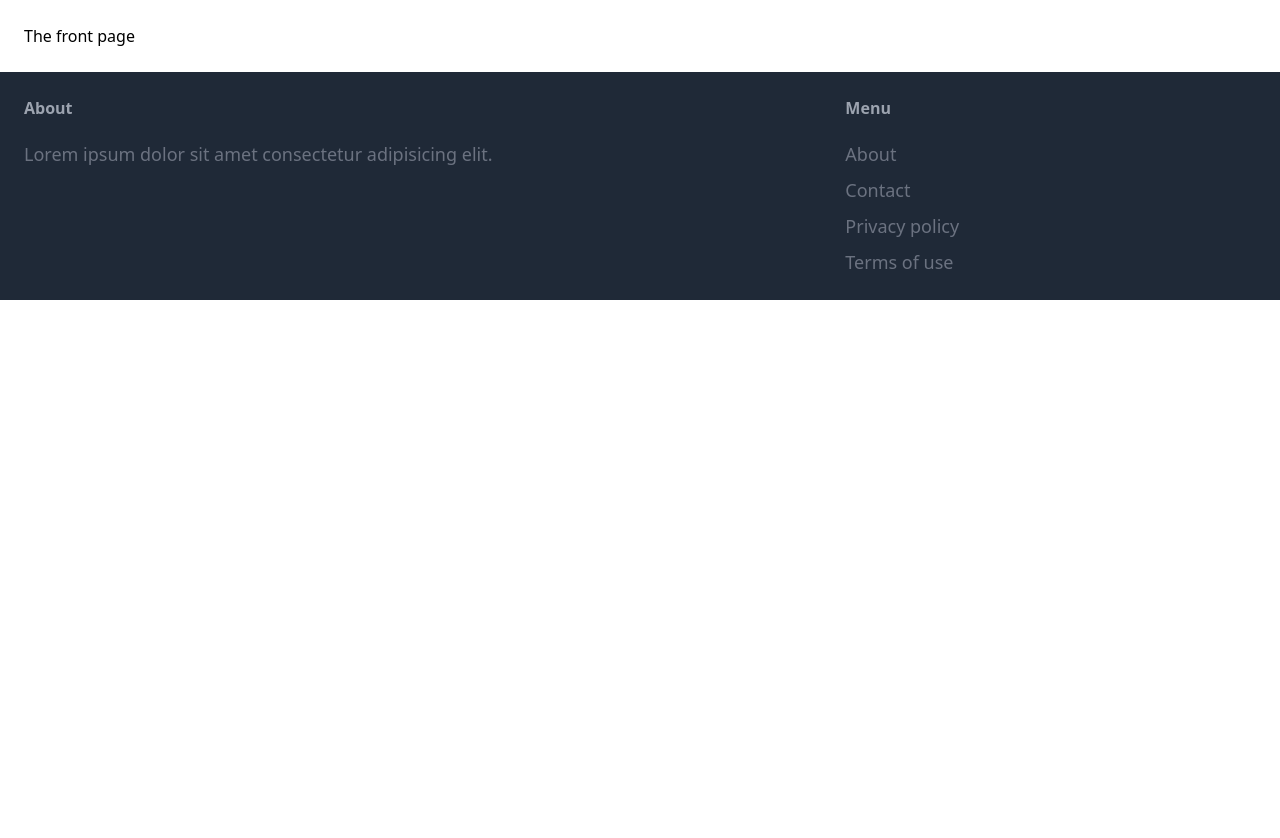
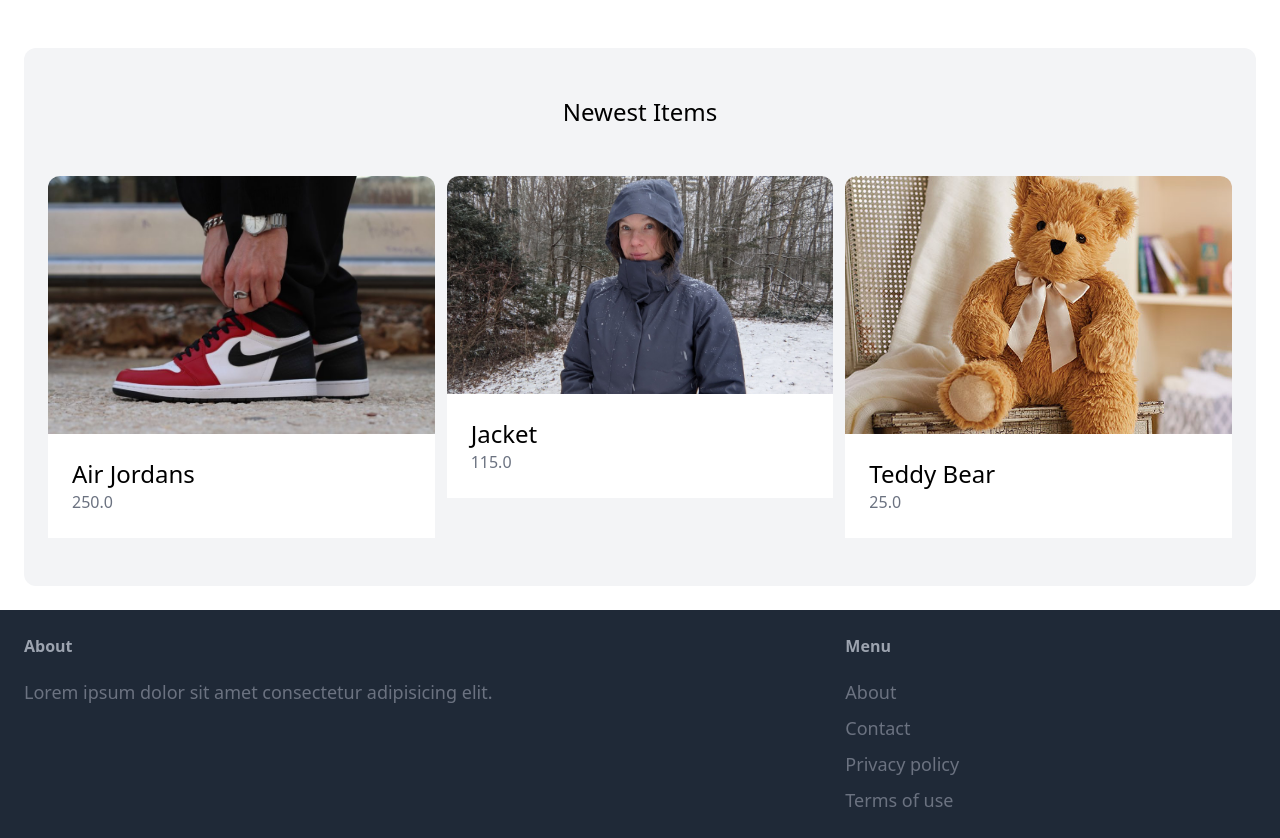
Before and after one commit to sirjkm/marketplaceDjango, a Django app: page / in a window 1280 px wide. Shown: the part 77-915 px from the top of the page. Before the commit the page ends 377 px from the top, so only its background shows below. Run offline with Django 5.2, Linux system fonts and the light colour scheme; data comes from the database, SQL or seed files in the repository; both versions use the stored data as it was after the commit; some libraries are stand-ins or nearby versions.

Commit message:
update image sizes

```diff
--- a/marketplace/core/templates/core/index.html
+++ b/marketplace/core/templates/core/index.html
@@ -3,5 +3,24 @@
 {% block title %}Welcome{% endblock %}
 
 {% block content %}
-    <h1>The front page</h1>
+    <div class="mt-6 px-6 py-12 bg-gray-100 rounded-xl">
+        <h2 class="mb-12 text-2xl text-center">Newest Items</h2>
+
+        <div class="grid grid-cols-3 gap-3">
+            {% for item in items %}
+                <div>
+                    <a href="#">
+                        <div>
+                            <img src="{{ item.image.url }}" class="rounded-t-xl" >
+                        </div>
+
+                        <div class="p-6 bg-white round-b-xl">
+                            <h2 class="text-2xl">{{ item.name }}</h2>
+                            <p class="text-gray-500">{{ item.price }}</p>
+                        </div>
+                    </a>
+                </div>
+            {% endfor %}
+        </div>
+    </div>
 {% endblock %}
--- a/marketplace/core/views.py
+++ b/marketplace/core/views.py
@@ -1,7 +1,14 @@
 from django.shortcuts import render
 
+from item.models import Category, Item
+
 def index(request):
-    return render(request, 'core/index.html')
+    items = Item.objects.filter(is_sold=False)[0:6]
+    categories = Category.objects.all()
+    return render(request, 'core/index.html', {
+        'categories': categories,
+        'items': items,
+    })
 
 def contact(request):
     return render(request, 'core/contact.html')
--- a/marketplace/item/models.py
+++ b/marketplace/item/models.py
@@ -20,3 +20,9 @@ class Item(models.Model):
     is_sold = models.BooleanField(default=False)
     created_by = models.ForeignKey(User, related_name='items', on_delete=models.CASCADE)
     created_at = models.DateTimeField(auto_now_add=True)
+
+    class Meta:
+        ordering = ('name',)
+
+    def __str__(self):
+        return self.name
--- a/marketplace/marketplace/urls.py
+++ b/marketplace/marketplace/urls.py
@@ -1,3 +1,5 @@
+from django.conf import settings
+from django.conf.urls.static import static
 from django.contrib import admin
 from django.urls import path
 
@@ -7,4 +9,4 @@ urlpatterns = [
     path('', index, name='index'),
     path('contact/', contact, name='contact'),
     path('admin/', admin.site.urls),
-]
+] + static(settings.MEDIA_URL, document_root=settings.MEDIA_ROOT)
```
Also changed, not shown: marketplace/db.sqlite3, marketplace/media/item_images/air_jordans.jpg (added), marketplace/media/item_images/jacket.jpg (added), marketplace/media/item_images/jacket_7mSmwr0.jpg (added), marketplace/media/item_images/jacket_LMIRdJP.jpg (added), marketplace/media/item_images/jordans.png (added), marketplace/media/item_images/teddy_bear.jpg (added), marketplace/media/item_images/teddy_bear_TkeagbR.jpg (added).
